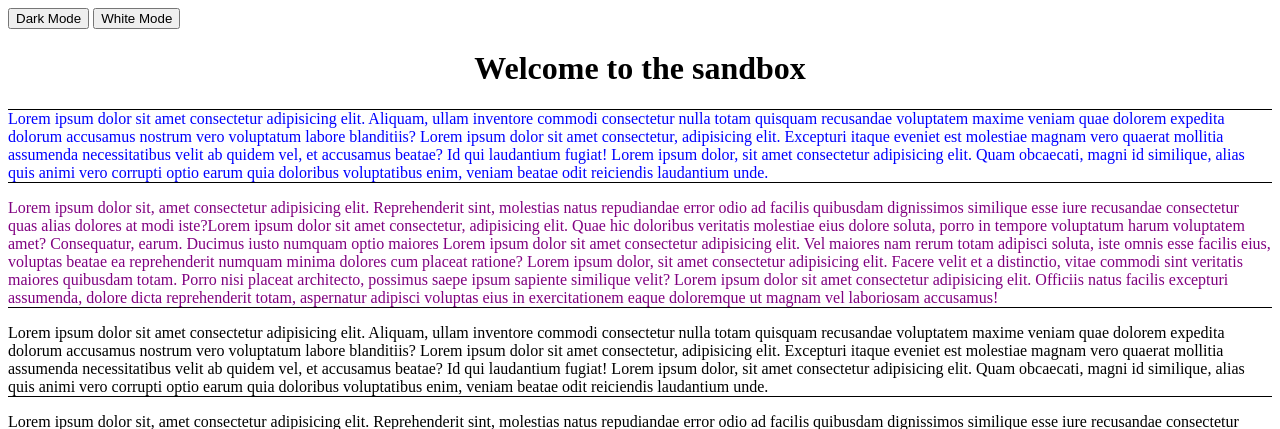
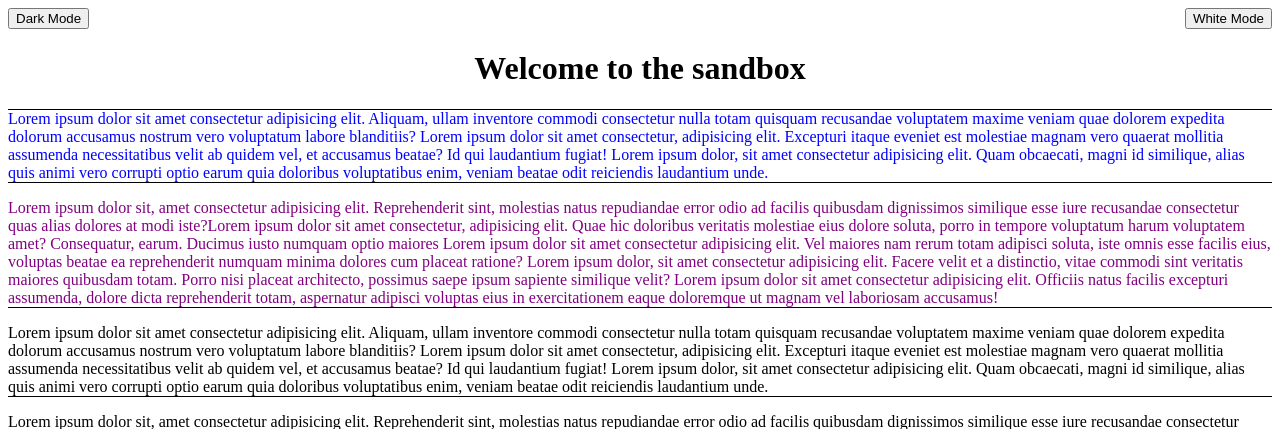
Before and after one commit to SacleuxBenoit/test-js, a PHP site: page / in a window 1280 px wide. Shown: the top 429 px of the page. Run offline with PHP 8.4, Linux system fonts and the light colour scheme.

Commit message:
add float:right for the button whiteMode in style.css

```diff
--- a/DOM/style.css
+++ b/DOM/style.css
@@ -9,3 +9,7 @@ p{
 #testParent{
     border-top: 1px solid black;
 }
+
+#whiteMode{
+    float:right;
+}
```
